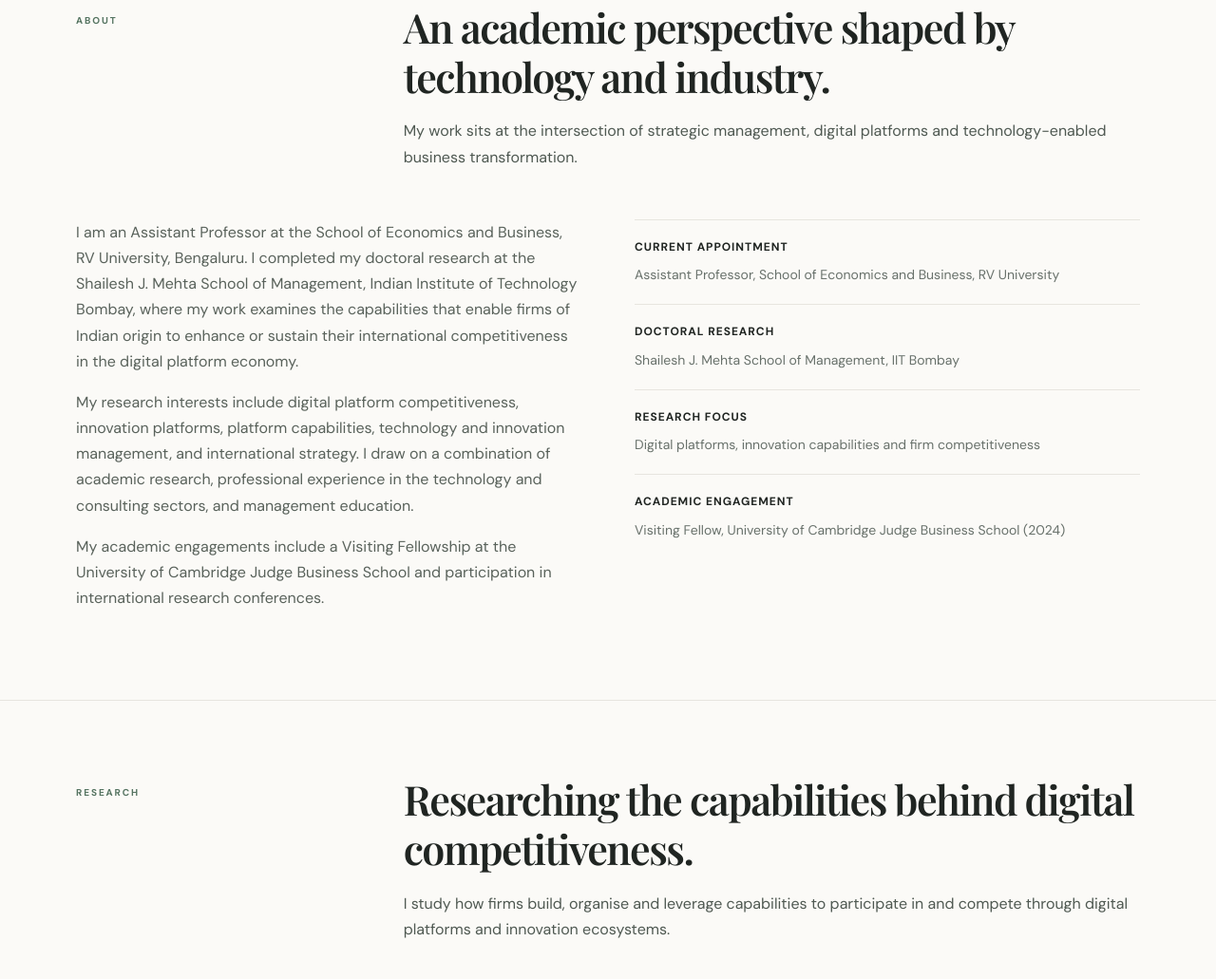
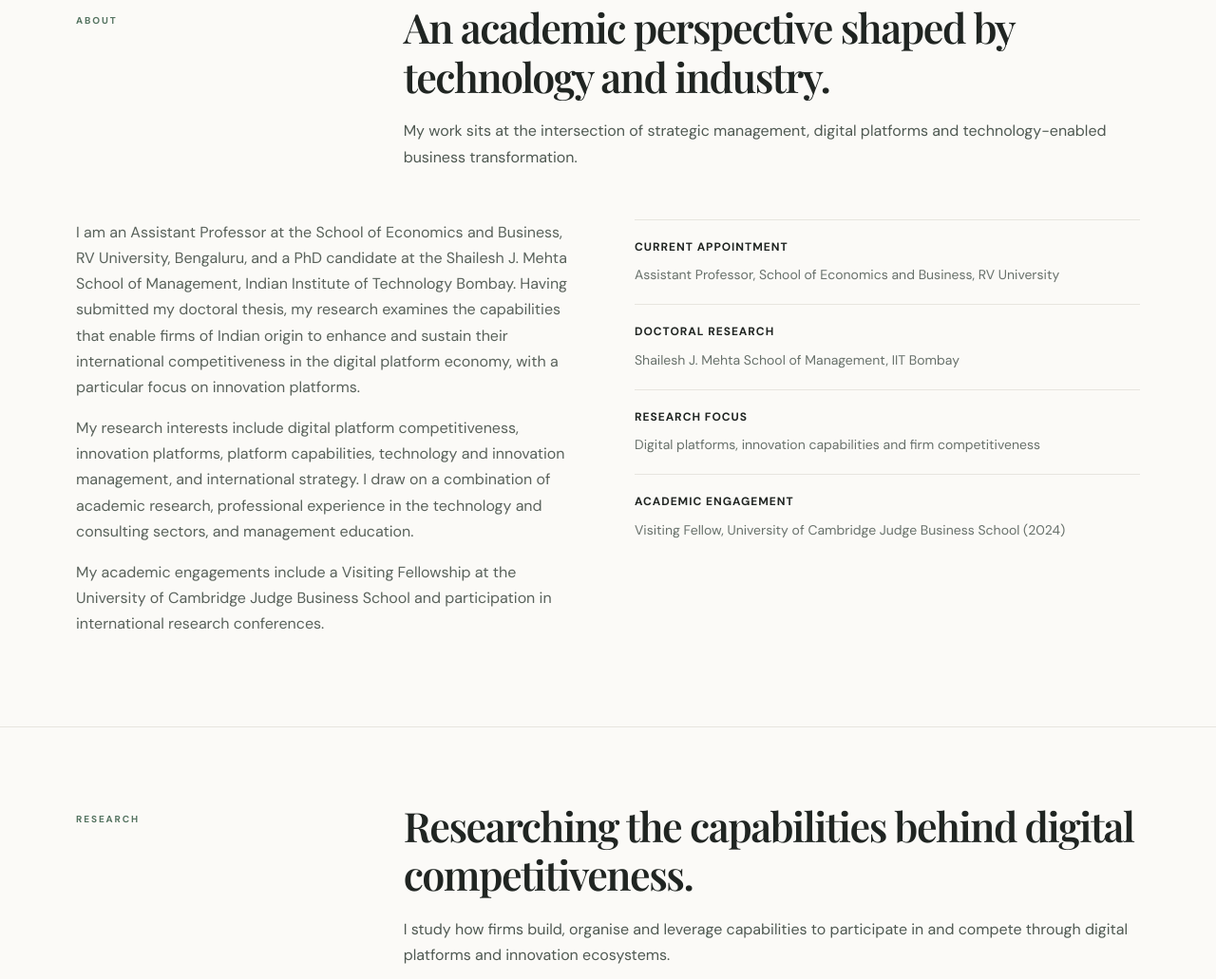
Before and after one commit to shivasmiitb/shivasmiitb, a plain HTML site: page index.html in a window 1280 px wide. Shown: the part 862-1893 px from the top of the page at 95% size. Drawn offline with nearby package versions, Linux system fonts and the light colour scheme.

Commit message:
Update index.html

```diff
--- a/index.html
+++ b/index.html
@@ -157,7 +157,7 @@
         </div>
         <div class="about-grid">
           <div class="body-copy">
-            <p>I am an Assistant Professor at the School of Economics and Business, RV University, Bengaluru. I completed my doctoral research at the Shailesh J. Mehta School of Management, Indian Institute of Technology Bombay, where my work examines the capabilities that enable firms of Indian origin to enhance or sustain their international competitiveness in the digital platform economy.</p>
+            <p>I am an Assistant Professor at the School of Economics and Business, RV University, Bengaluru, and a PhD candidate at the Shailesh J. Mehta School of Management, Indian Institute of Technology Bombay. Having submitted my doctoral thesis, my research examines the capabilities that enable firms of Indian origin to enhance and sustain their international competitiveness in the digital platform economy, with a particular focus on innovation platforms.</p>
             <p>My research interests include digital platform competitiveness, innovation platforms, platform capabilities, technology and innovation management, and international strategy. I draw on a combination of academic research, professional experience in the technology and consulting sectors, and management education.</p>
             <p>My academic engagements include a Visiting Fellowship at the University of Cambridge Judge Business School and participation in international research conferences.</p>
           </div>
```
